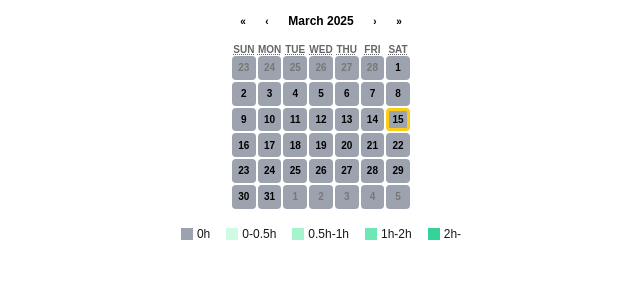
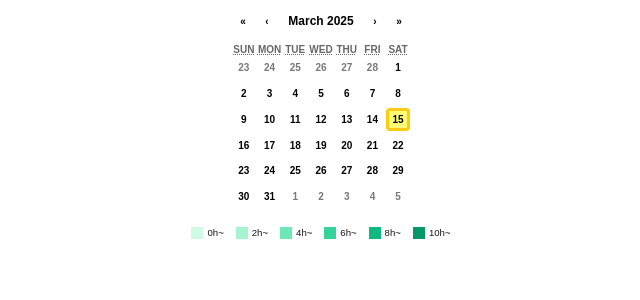
Before and after one commit to kkodai1209/heatmap-widget, a Next.js app: page / in a window 1280 px wide. Shown: the top 300 px of the page, without its empty margins (319-959 px from the left). Built offline with nearby package versions, Linux system fonts and the light colour scheme; no server answers.

Commit message:
Fix Netlify deploy issues

```diff
--- a/src/app/page.js
+++ b/src/app/page.js
@@ -34,7 +34,7 @@ const HeatmapCalendar = () => {
     if (hours >= 4) return "tile-green-3";
     if (hours >= 2) return "tile-green-2";
     if (hours > 0) return "tile-green-1";
-    return "tile-gray";
+    return ""; // tile-grayを削除
   };
 
   return (
@@ -55,32 +55,33 @@ const HeatmapCalendar = () => {
         formatDay={(locale, date) => format(date, "d")}
       />
       {/* 凡例を横並びに変更 */}
-      <div className="mt-4 flex space-x-4">
-        <div className="flex items-center space-x-1">
-          <div className="w-3 h-3 tile-gray"></div>
-          <span className="text-xs">0h</span>
-        </div>
+      <div className="mt-4 flex space-x-3">
         <div className="flex items-center space-x-1">
           <div className="w-3 h-3 tile-green-1"></div>
-          <span className="text-xs">0-0.5h</span>
+          <span className="text-xxs">0h~</span>
         </div>
         <div className="flex items-center space-x-1">
           <div className="w-3 h-3 tile-green-2"></div>
-          <span className="text-xs">0.5h-1h</span>
+          <span className="text-xxs">2h~</span>
         </div>
         <div className="flex items-center space-x-1">
           <div className="w-3 h-3 tile-green-3"></div>
-          <span className="text-xs">1h-2h</span>
+          <span className="text-xxs">4h~</span>
         </div>
         <div className="flex items-center space-x-1">
           <div className="w-3 h-3 tile-green-4"></div>
-          <span className="text-xs">2h-</span>
+          <span className="text-xxs">6h~</span>
+        </div>
+        <div className="flex items-center space-x-1">
+          <div className="w-3 h-3 tile-green-5"></div>
+          <span className="text-xxs">8h~</span>
+        </div>
+        <div className="flex items-center space-x-1">
+          <div className="w-3 h-3 tile-green-6"></div>
+          <span className="text-xxs">10h~</span>
         </div>
       </div>
       <style>{`
-        .tile-gray {
-          background-color: #9ca3af !important; /* 灰色（デフォルト） */
-        }
         .tile-green-1 { background-color: #d1fae5 !important; }
         .tile-green-2 { background-color: #a7f3d0 !important; }
         .tile-green-3 { background-color: #6ee7b7 !important; }
@@ -161,6 +162,9 @@ const HeatmapCalendar = () => {
           padding: 0 !important;
           margin: 0 !important;
         }
+        .text-xxs {
+          font-size: 0.6rem; /* 文字をさらに小さく */
+        }
       `}</style>
     </div>
   );
```
